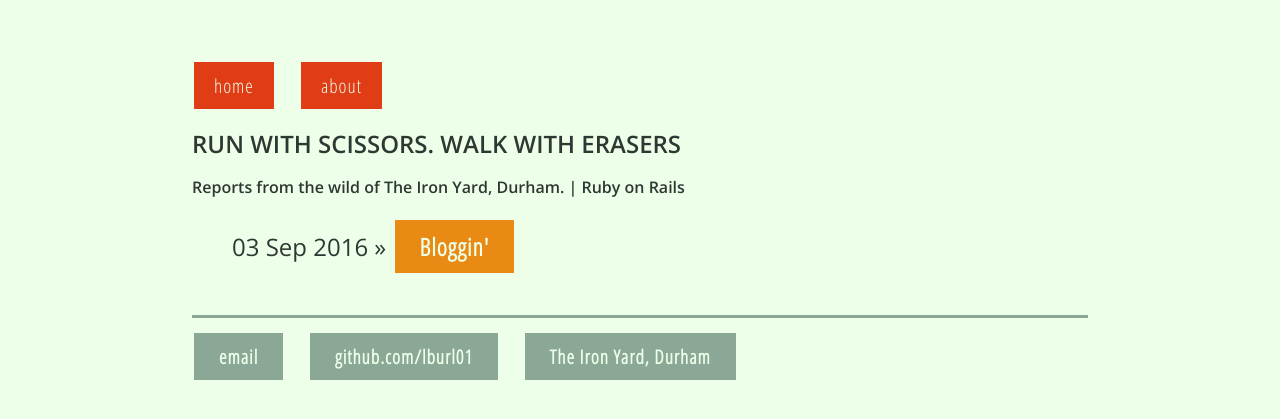
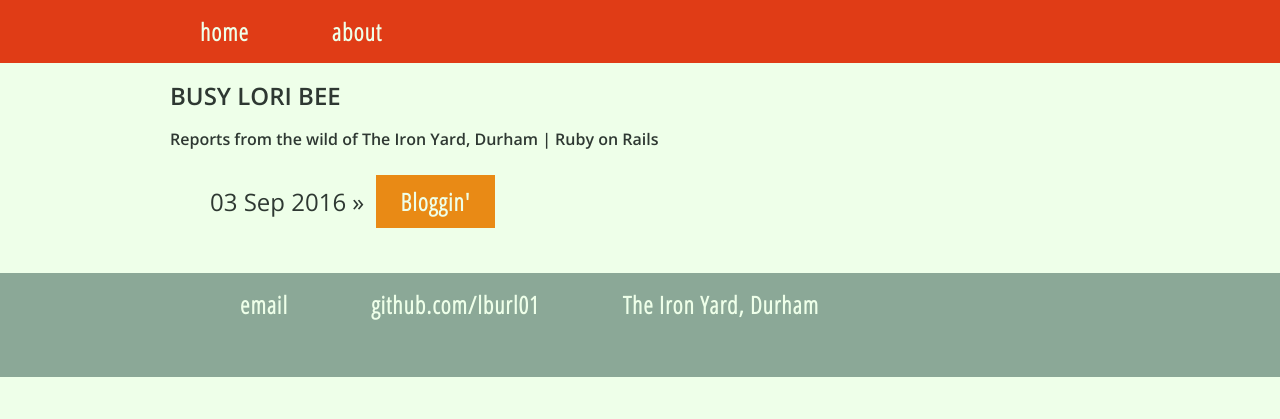
Before and after one commit to lburl01/lburl01.github.io, a Jekyll site: the page built from index.html, in a window 1280 px wide. Shown: the top 419 px of the page. Built offline with Jekyll 4.4.1, drawn with Linux system fonts in a browser that asks for light colours.

Commit message:
added header and footer bars

```diff
--- a/_layouts/default.html
+++ b/_layouts/default.html
@@ -7,23 +7,27 @@
 			<link href="https://fonts.googleapis.com/css?family=Open+Sans+Condensed:300|Raleway:300i,500|Open+Sans:400,600" rel="stylesheet">
 		</head>
 		<body>
-			<nav>
-	    		<ul>
+			<div class="header">
+				<div class="container">
+	    		<ul class="nav">
 	        		<li><a class="no_btn_link_head" href="/">home</a></li>
 		        	<li><a class="no_btn_link_head" href="/about">about</a></li>
 	    		</ul>
-			</nav>
+		</div>
+	</div>
 			<div class="container">
 
 			{{ content }}
 
 			</div><!-- /.container -->
-			<footer>
-	    		<ul>
+				<div class="footer">
+					<div class="container">
+	    		<ul class="foot_nav">
 	        		<li><a class="no_btn_link_foot" href="mailto:lori.burleson@gmail.com">email</a></li>
 	        		<li><a class="no_btn_link_foot" href="https://github.com/lburl01">github.com/lburl01</a></li>
 							<li><a class="no_btn_link_foot" href="https://www.theironyard.com/locations/durham.html">The Iron Yard, Durham</a></li>
 				</ul>
-			</footer>
+			</div>
+			</div>
 		</body>
 	</html>
--- a/_layouts/post.html
+++ b/_layouts/post.html
@@ -1,9 +1,11 @@
 ---
 layout: default
 ---
+<div class="container">
 <h1>{{ page.title }}</h1>
 <h2 class="meta">{{ page.date | date_to_string }}</h2>
 
 <div class="post">
   {{ content }}
 </div>
+</div>
--- a/css/main.css
+++ b/css/main.css
@@ -1,15 +1,80 @@
-body {
-    margin: 60px auto;
-    width: 70%;
+html, body, .wrapper {
+    width: 100%;
+    height: 100%;
+    min-height: 100%;
+    margin: 0;
+    padding: 0;
     background-color: #EEFFE9;
     font-family: 'Open Sans', sans-serif;
     color: #2E3832;
 }
-nav ul {
+
+.container {
+max-width: 940px;
+margin: 0 auto;
+padding: 0 10px;
+}
+
+.header {
+  background-color: #E03C16;
+  margin: 0;
+  padding: 0;
+}
+
+.footer {
+  background-color: #8BA897;
+  margin: 0;
+  padding: 0px 0px 25px 0px;
+}
+
+.nav {
+  margin: 0;
+  padding: 0;
+}
+
+.header ul, .footer ul {
+    font-family: 'Open Sans Condensed', sans-serif;
+    list-style: none;
+    font-weight: 300;
+}
+
+.nav li, .footer li {
+    display: inline;
+    margin-right: 20px;
+    font-family: 'Open Sans Condensed', sans-serif;
+    font-size: 1.5em;
+    font-weight: 300;
+    color: #2E3832;
+}
+
+.no_btn_link_foot {
+    background-color: #8BA897;
+    text-align: center;
+    color: #EEFFE9;
+    padding: 10px 25px 10px 25px;
+    border: 5px solid #8BA897;
+}
+
+.no_btn_link_head {
+    background-color: #E03C16;
+    text-align: center;
+    color: #EEFFE9;
+    padding: 10px 25px 10px 25px;
+    border: 5px solid #E03C16;
+}
+
+.no_btn_link_head:hover {
+  color: #EEFFE9;
+  font-weight: bolder;
   font-family: 'Open Sans Condensed', sans-serif;
-  padding: 0px;
-  list-style: none;
-  font-weight: bold;
+  border-bottom: 5px solid #A32B10;
+}
+
+.no_btn_link_foot:hover {
+    color: #EEFFE9;
+    font-weight: bolder;
+    font-family: 'Open Sans Condensed', sans-serif;
+    border-bottom: 5px solid #5B6D62;
 }
 
 a {
@@ -20,12 +85,12 @@ a {
   font-weight: bold;
   letter-spacing: 1px;
   text-decoration: none;
-  border: 2px solid #eeffe9;
+  border: 5px solid #eeffe9;
   padding: 10px 25px 10px 25px;
 }
 
 a:hover {
-  border: 2px solid #BA6D10;
+  border-bottom: 5px solid #BA6D10;
 }
 
 .post_link, .post_link:hover {
@@ -35,56 +100,6 @@ a:hover {
   background-color: #EEFFE9;
   padding: 0 2px 0 2px;
   border: 0;
-}
-
-footer ul {
-    font-family: 'Open Sans Condensed', sans-serif;
-    padding: 0px;
-    list-style: none;
-    font-weight: 300;
-}
-
-nav ul li, footer ul li {
-    display: inline;
-    margin-right: 20px;
-    font-family: 'Open Sans Condensed', sans-serif;
-    font-size: 1.5em;
-    font-weight: 300;
-    color: #2E3832;
-}
-
-.no_btn_link_head {
-  background-color: #E03C16;
-  text-align: center;
-  color: #EEFFE9;
-  border: 2px solid #EEFFE9;
-  padding: 10px 20px 10px 20px;
-  font-size: .8em;
-  font-weight: 300;
-}
-
-.no_btn_link_foot {
-    background-color: #8BA897;
-    text-align: center;
-    color: #EEFFE9;
-    border: 2px solid #EEFFE9;
-    padding: 10px 25px 10px 25px;
-}
-
-.no_btn_link_head:hover {
-  background-color: #E03C16;
-  color: #EEFFE9;
-  font-weight: bolder;
-  font-family: 'Open Sans Condensed', sans-serif;
-  border: 2px solid #A32B10;
-}
-
-.no_btn_link_foot:hover {
-    background-color: #8BA897;
-    color: #EEFFE9;
-    font-weight: bolder;
-    font-family: 'Open Sans Condensed', sans-serif;
-    border: 2px solid #5B6D62;
 }
 
 h1 {
@@ -102,10 +117,6 @@ p {
     line-height: 1.4em;
     color: #333;
     font-family: font-family: 'Open Sans', sans-serif;
-}
-footer {
-    border-top: 3px solid #8BA897;
-    font-size: .8em;
 }
 
 ul.posts {
--- a/index.html
+++ b/index.html
@@ -3,8 +3,8 @@ layout: default
 title: run with scissors. walk with erasers.
 ---
 <div class="blurb">
-	<h1>Run with scissors. Walk with erasers</h1>
-	<h2>Reports from the wild of The Iron Yard, Durham. | Ruby on Rails</h2>
+	<h1>busy lori bee</h1>
+	<h2>Reports from the wild of The Iron Yard, Durham | Ruby on Rails</h2>
 </div><!-- /.blurb -->
 
 <div class="posts_summary">
```
Also changed, not shown: _posts/2016-09-03-bloggin.md (+1 -1 lines).
